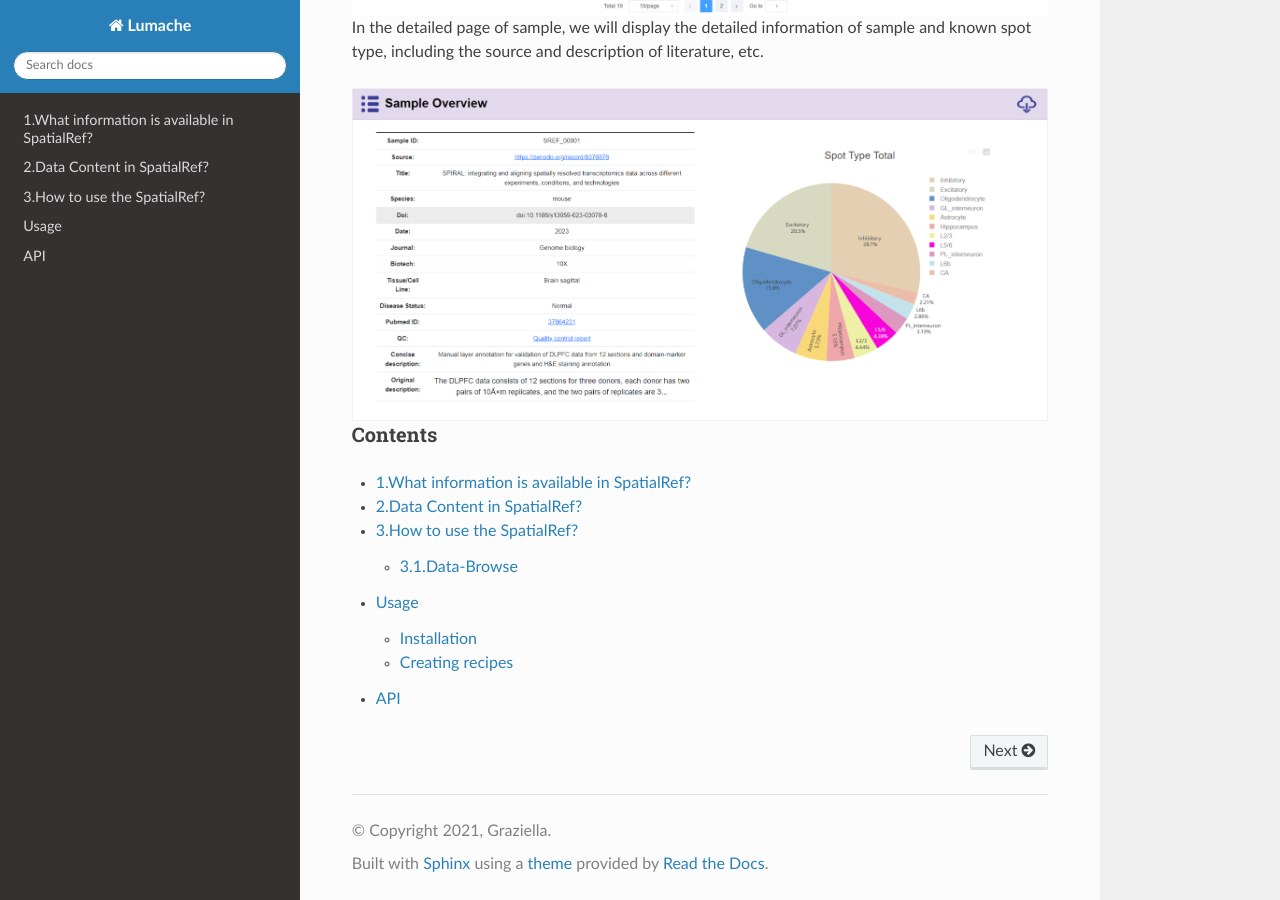
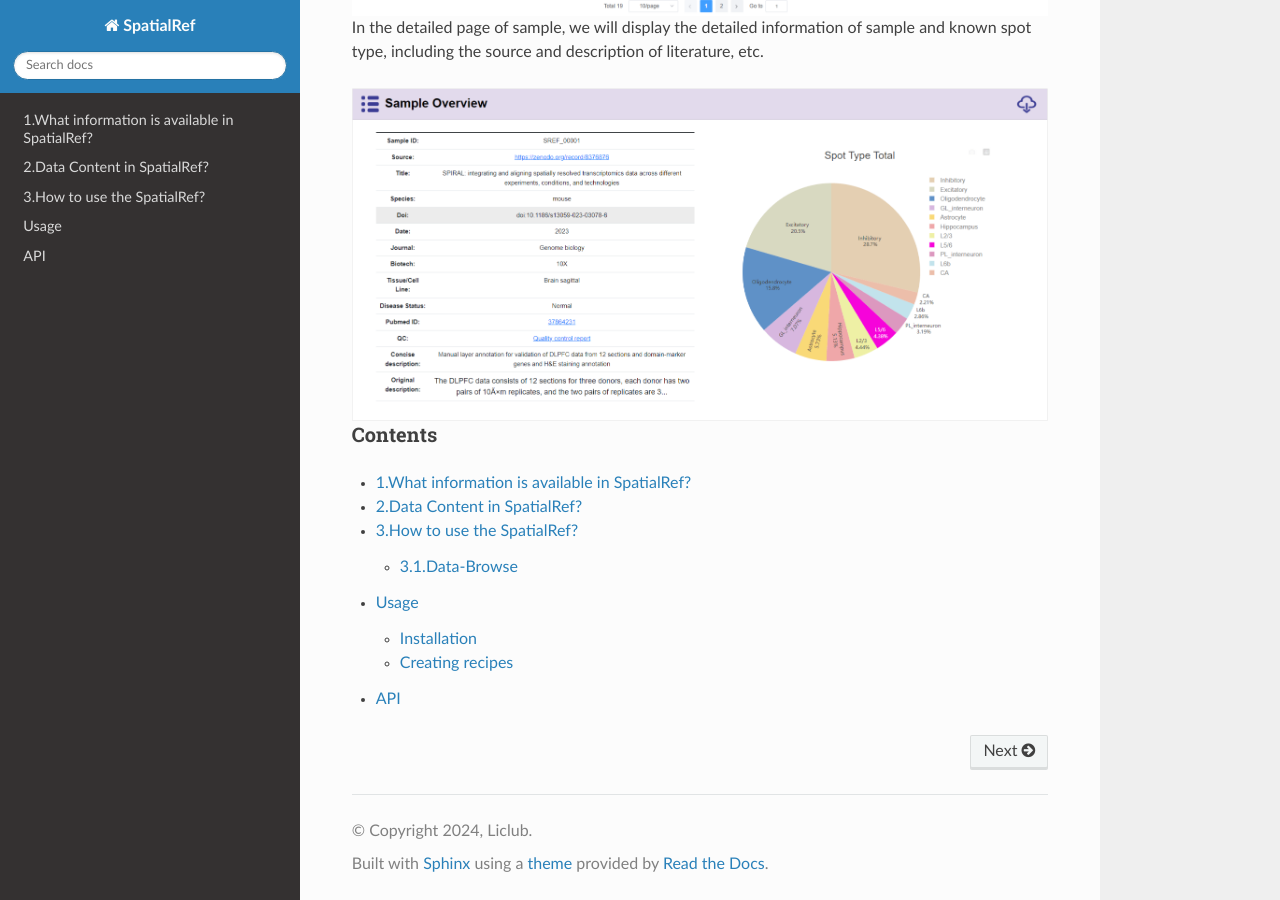
Before and after one commit to lngL9/lng, a Sphinx documentation site: the page built from docs/source/index.rst, in a window 1280 px wide and 900 px high, scrolled down 2183 px. Built offline with Sphinx 7.4.7 and the Read the Docs theme 3.1.0, drawn with Linux system fonts in a browser that asks for light colours; pages that are not in the unit, such as notebooks, are missing from menus.

Commit message:
Update conf.py

```diff
--- a/docs/source/conf.py
+++ b/docs/source/conf.py
@@ -2,12 +2,12 @@
 
 # -- Project information
 
-project = 'Lumache'
-copyright = '2021, Graziella'
-author = 'Graziella'
+project = 'SpatialRef'
+copyright = '2024, Liclub'
+author = 'CT'
 
-release = '0.1'
-version = '0.1.0'
+release = '1.0'
+version = '1.0.0'
 
 # -- General configuration
 
```
